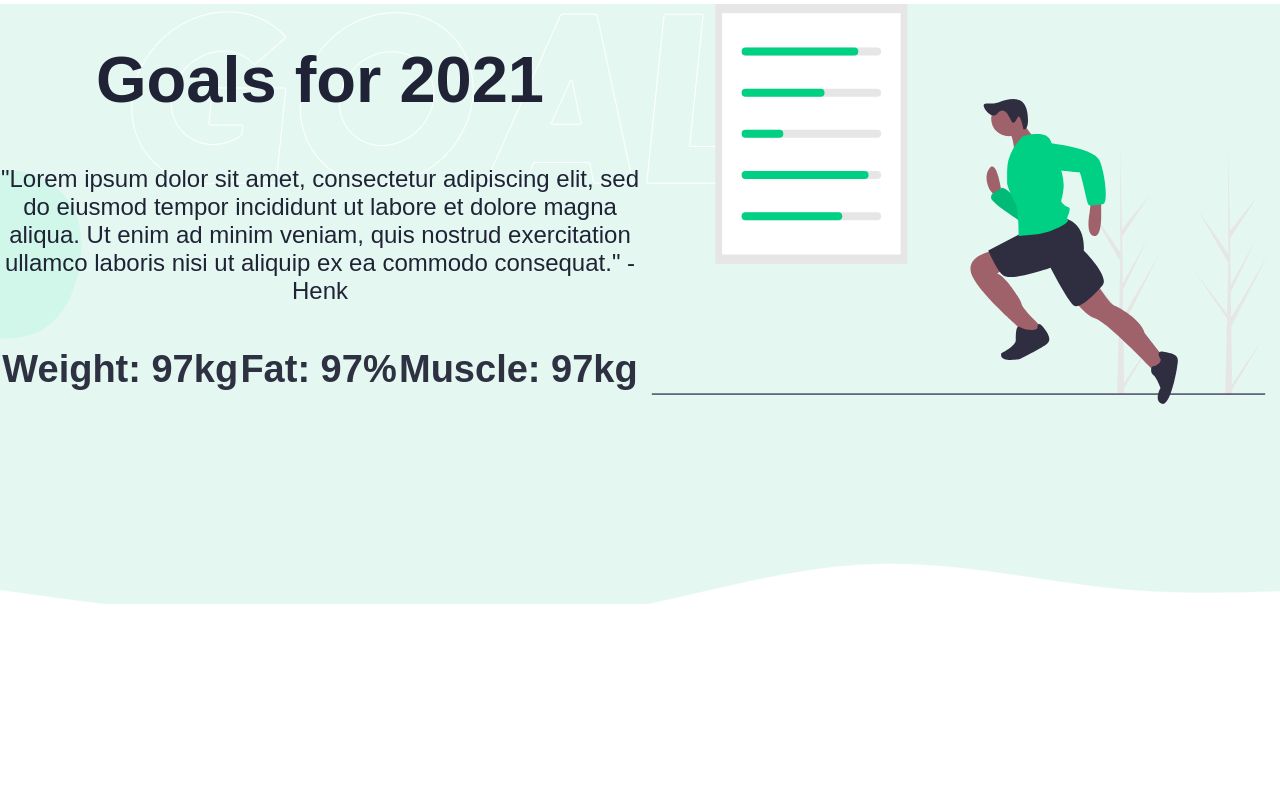
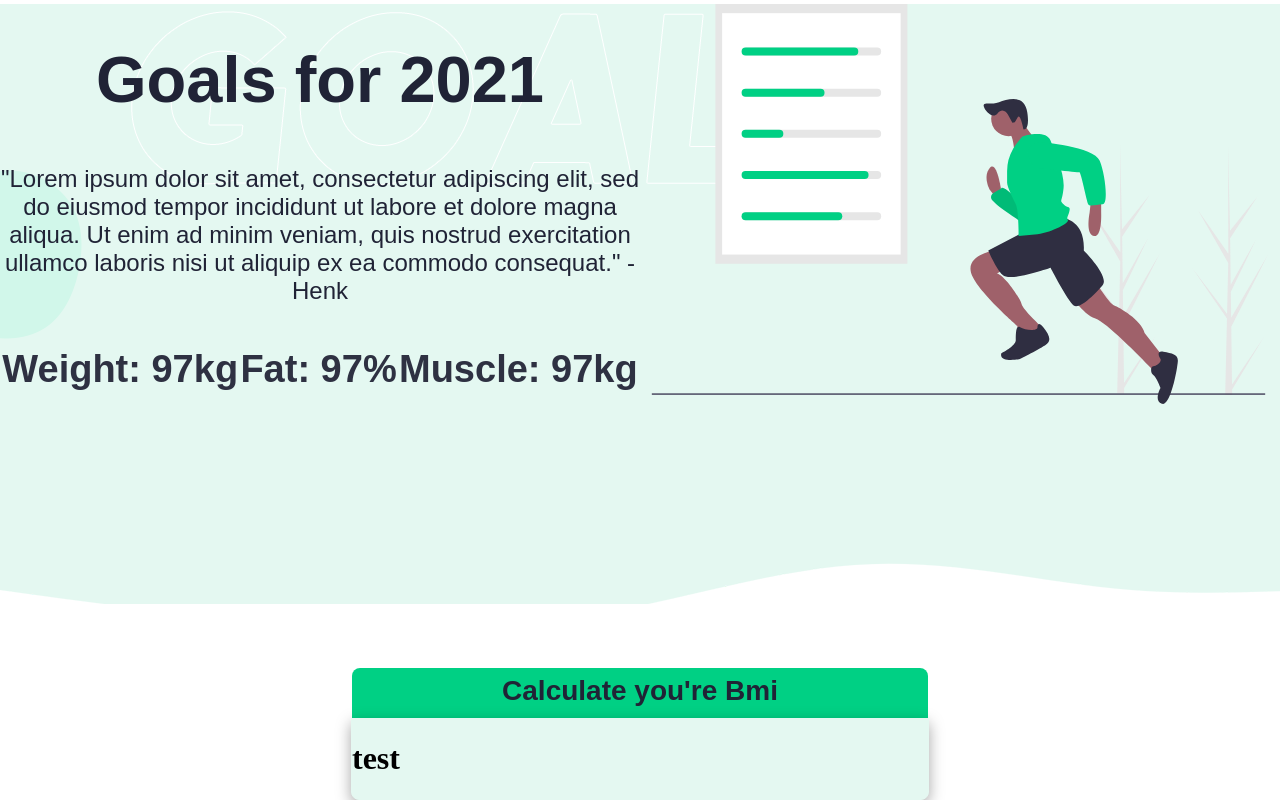
Before and after one commit to Luukrm/Concept-site1, a plain HTML site: page index.html in a window 1280 px wide. Shown: the part 1158-1958 px from the top of the page. Before the commit the page ends 1762 px from the top, so only its background shows below. Drawn offline with nearby package versions, Linux system fonts and the light colour scheme.

Commit message:
added beginning bmi calc

```diff
--- a/css/main.css
+++ b/css/main.css
@@ -170,3 +170,40 @@ body {
     width: 100%;
     max-width: 50%;
 }
+.calc-header {
+    display: flex;
+    align-content: center;
+    justify-content: center;
+}
+.calc-container {
+    margin-top: 5%;
+    background-color: #00D084;
+    width: 45vw;
+    height: 50px;
+    border-top-left-radius: 8px;
+    border-top-right-radius: 8px;
+}
+.calc-title {
+    color: #202336;
+    font-family: 'Montserrat', sans-serif;
+    text-align: center;
+    font-weight: 600;
+    height: 100%;
+    font-size: 28px;
+    margin-top: 1.2%
+}
+
+.calculator {
+    display: flex;
+    align-content: center;
+    justify-content: center;
+}
+.calculator-container {
+    background-color: #E4F8F1;
+    box-shadow: rgba(0, 0, 0, 0.35) 0px 5px 15px;
+    width: 45vw;
+    /*border-radius: 8px;*/
+    border: 1px solid #E4F8F1;
+    border-bottom-right-radius: 8px;
+    border-bottom-left-radius: 8px;
+}
--- a/index.html
+++ b/index.html
@@ -98,7 +98,7 @@
         <p class="stats-number" id="weight">0</p>
     </div>
     <div class="fat stats-container" id="fadeIn">
-        <button class="stats-button"><i class="fas fa-male"></i></i></button>
+        <button class="stats-button"><i class="fas fa-male"></i></button>
         <p class="stats-current">Current Fat %:</p>
         <p class="stats-number" id="fat"></p>
     </div>
@@ -187,7 +187,19 @@
         </svg>
     </div>
 </div>
+<div class="calc-header">
+    <div class="calc-container">
+        <h3 class="calc-title">Calculate you're Bmi</h3>
+    </div>
+</div>
+<div class="calculator">
+    <div class="calculator-container">
+        <h1>test</h1>
+    </div>
+</div>
+
 <script src="main.js" rel="script"></script>
+
 
 
 </body>
--- a/main.js
+++ b/main.js
@@ -49,8 +49,9 @@ $(document).scroll(function () {
     } else {
         $('.stats-number').fadeOut();
     }
+});
 
-});
+
 countingThroughWeight();
 countingThroughFat();
 countingThroughMuscle();
```
